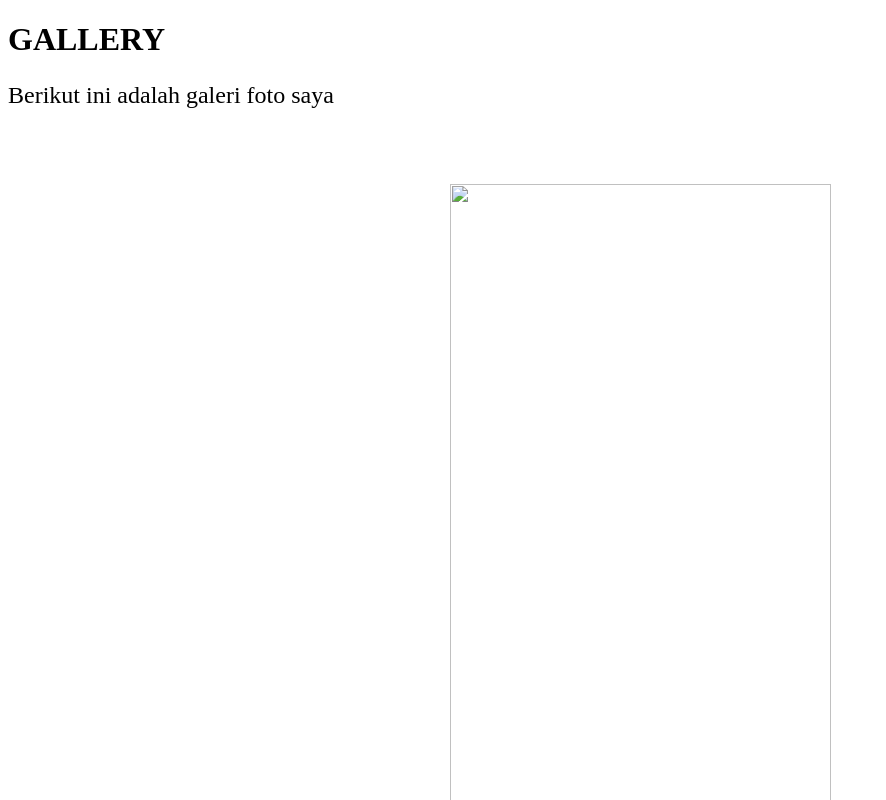
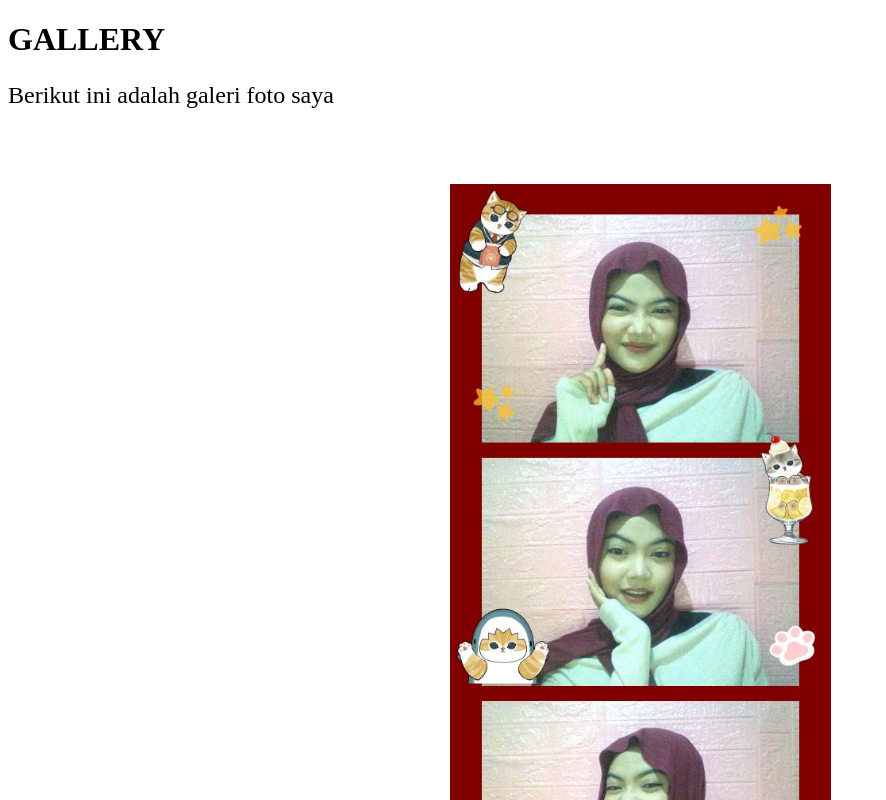
Before and after one commit to Saskia0026/biodata, a plain HTML site: page gallery.html in a window 1280 px wide. Shown: the top 800 px of the page, without its empty margins (0-886 px from the left). Drawn offline with Linux system fonts and the light colour scheme.

Commit message:
Update gallery.html

```diff
--- a/gallery.html
+++ b/gallery.html
@@ -11,7 +11,7 @@
   <h1>GALLERY</h1>
   <p class="style1">Berikut ini adalah galeri foto saya</p>
   <p class="style1">&nbsp;</p>
-  <p align="center" class="style1"><img src="../../../Users/User/Downloads/Picapica-photostrip (8).jpg" width="381" height="1057"></p>
+  <p align="center" class="style1"><img src="poto.jpg" width="381" height="1057"></p>
   <div align="center"><a href="index.html">Kembali ke Beranda</a>
   </div>
 </body>
```
